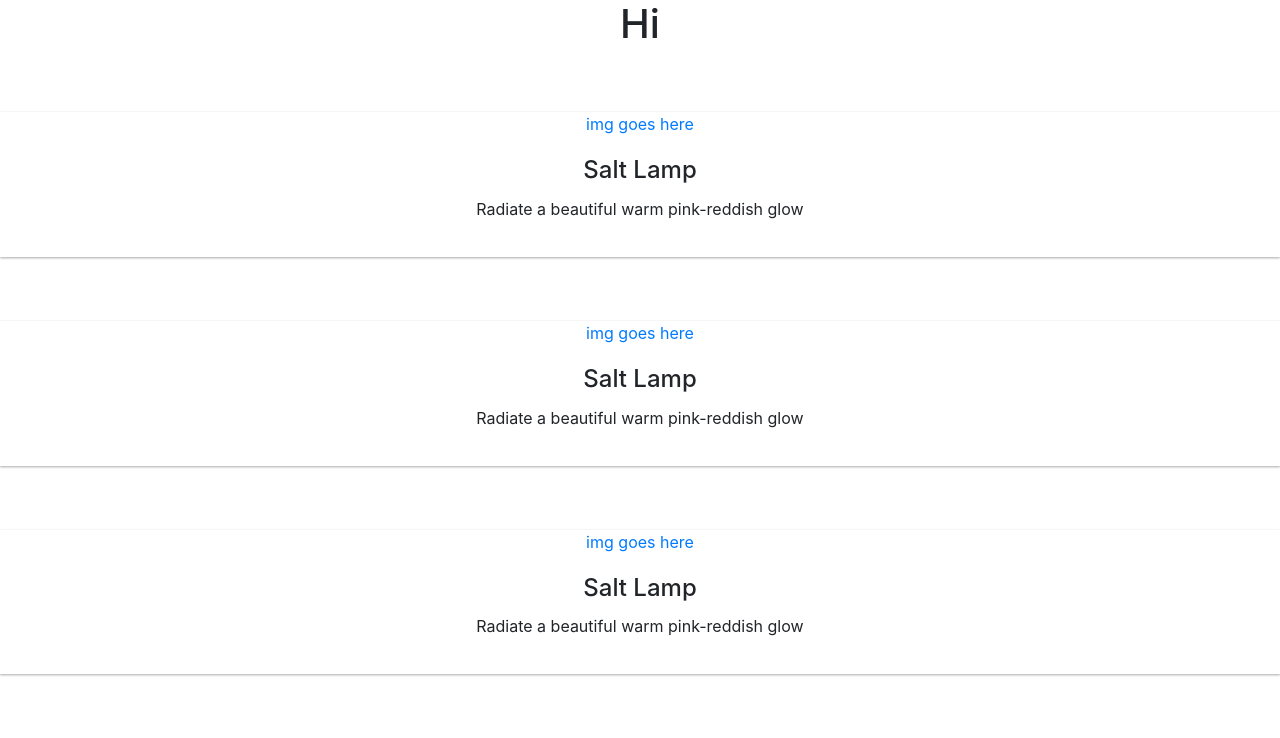
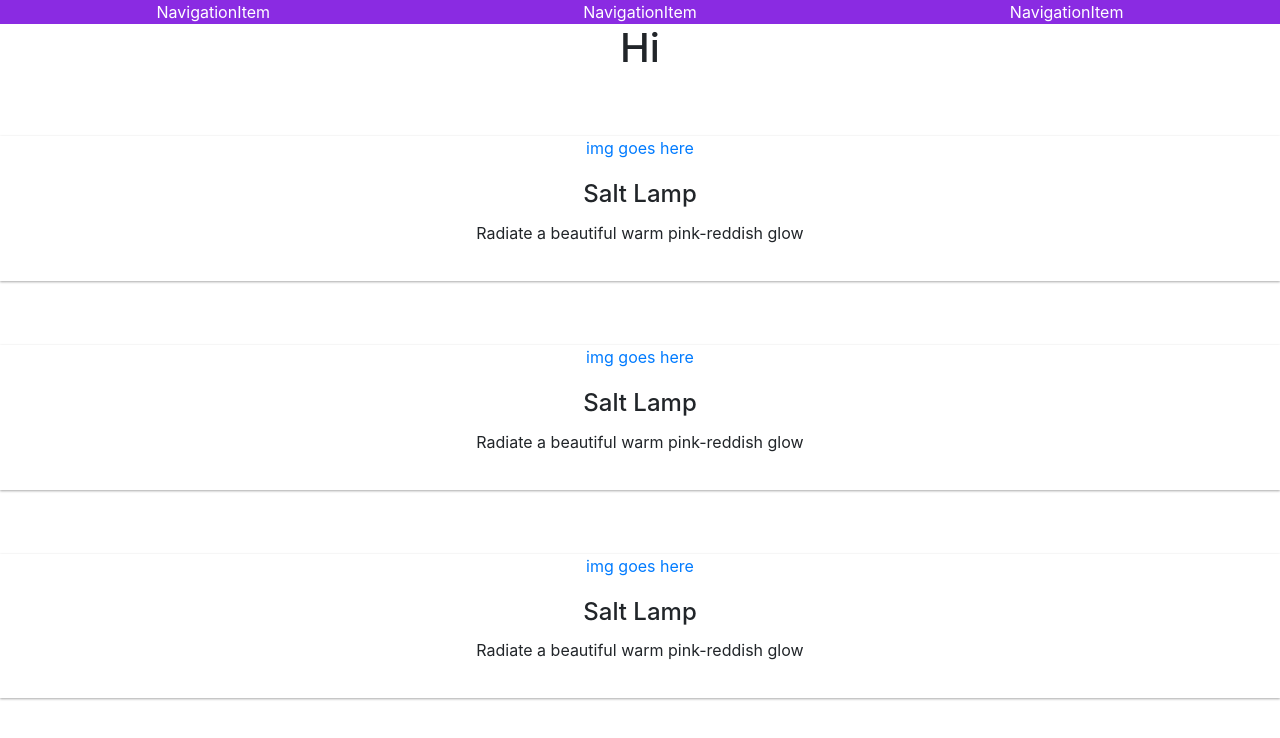
Before and after one commit to saifylis21/ecommerce-react, a React (Create React App) app: page / in a window 1280 px wide. Shown: the top 738 px of the page. Built offline with nearby package versions, Linux system fonts and the light colour scheme.

Commit message:
Navigation component skeleton added

```diff
--- a/src/App.js
+++ b/src/App.js
@@ -1,10 +1,12 @@
 import './App.css';
 
 import Card from './components/Card/Card';
+import NavigationItems from './components/Navigation/NavigationItems/NavigationItems';
 
 function App() {
   return (
     <div className="App">
+      <NavigationItems />
       <h1>Hi</h1>
       <Card />
       <Card />
--- /dev/null
+++ b/src/components/Navigation/NavigationItems/NavigationItem/NavigationItem.js
@@ -0,0 +1,9 @@
+import React from 'react';
+
+import classes from './NavigationItem.module.css';
+
+const NavigationItem = (props) => (
+    <li className={classes.NavigationItem}>NavigationItem</li>
+)
+
+export default NavigationItem;
--- /dev/null
+++ b/src/components/Navigation/NavigationItems/NavigationItem/NavigationItem.module.css
@@ -0,0 +1,3 @@
+.NavigationItem {
+    color: white;
+}
--- /dev/null
+++ b/src/components/Navigation/NavigationItems/NavigationItems.js
@@ -0,0 +1,14 @@
+import React from 'react';
+
+import classes from './NavigationItems.module.css';
+import NavigationItem from './NavigationItem/NavigationItem';
+
+const NavigationItems = (props) => (
+    <ul className={classes.NavigationItems}>
+        <NavigationItem />
+        <NavigationItem />
+        <NavigationItem />
+    </ul>
+)
+
+export default NavigationItems;
--- /dev/null
+++ b/src/components/Navigation/NavigationItems/NavigationItems.module.css
@@ -0,0 +1,11 @@
+.NavigationItems {
+    margin: 0;
+    padding: 0;
+    list-style: none;
+    display: flex;
+    flex-flow: row;
+    align-items: center;
+    height: 100%;
+    justify-content: space-around;
+    background-color: blueviolet;
+}
```
Also changed, not shown: 1 other file (tests, documents, lock files or other folders).
